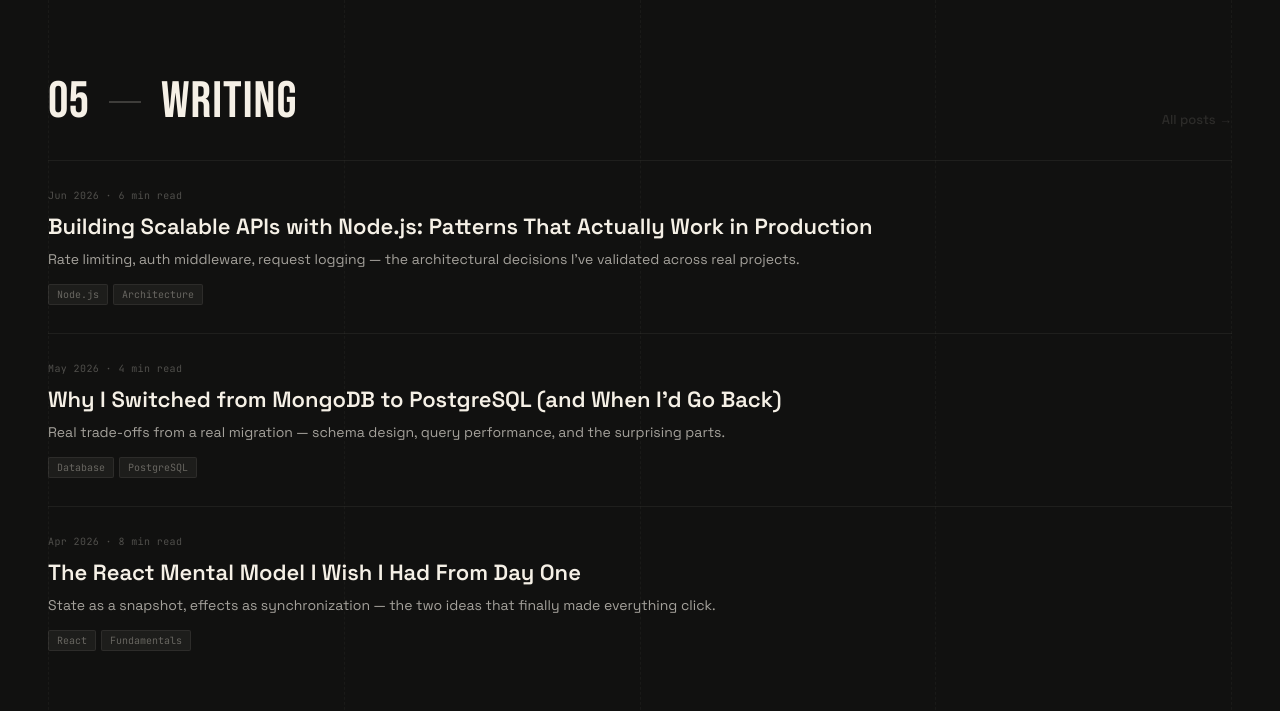
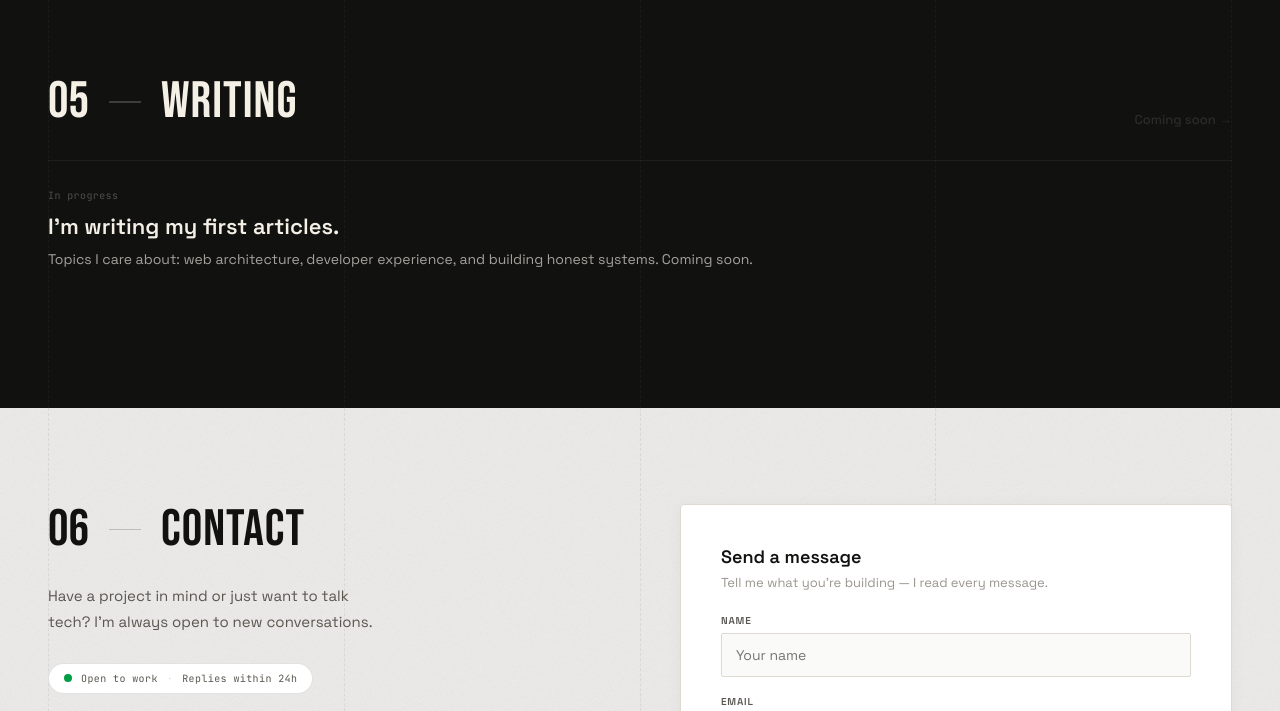
Before and after one commit to mcuyaca/portafolio, an Astro site: page / in a window 1280 px wide. Shown: the part 3610-4321 px from the top of the page. Built offline with nearby package versions, Linux system fonts and the light colour scheme; Astro itself is replaced by a stand-in of ours; no server answers; a web font is replaced by a local one.

Commit message:
feat(writing): replace fake posts with honest Coming soon
The Writing section had three placeholder posts with invented
titles and future dates (Jun/May/Apr 2026), disabled with
pointer-events:none and opacity:0.7. That is worse than no section
because visitors see articles that do not exist and cannot click.

Replaced with a single Coming soon block that is honest about the
state of writing, in both EN and ES via the data-i18n dictionary.

Kept .post-row styles and the writingSoon nav link text so adding
real posts later is a drop-in.

```diff
--- a/src/pages/index.astro
+++ b/src/pages/index.astro
@@ -528,36 +528,14 @@
         <span class="section-rule section-rule-light"></span>
         <span class="section-title section-title-light" data-i18n="navWriting">Writing</span>
       </div>
-      <span class="link-muted-dark" style="opacity:0.4;pointer-events:none;" data-i18n="allPosts">All posts →</span>
+      <span class="link-muted-dark" style="opacity:0.4;pointer-events:none;" data-i18n="writingSoon">Coming soon →</span>
     </div>
 
     <div class="writing-list">
-      <div class="post-row" style="pointer-events:none;opacity:0.7;" data-reveal>
-        <div class="post-meta">Jun 2026 · 6 min read</div>
-        <div class="post-title">Building Scalable APIs with Node.js: Patterns That Actually Work in Production</div>
-        <p class="post-excerpt">Rate limiting, auth middleware, request logging — the architectural decisions I've validated across real projects.</p>
-        <div class="tag-row tag-row-dark">
-          <span class="tag tag-dark">Node.js</span>
-          <span class="tag tag-dark">Architecture</span>
-        </div>
-      </div>
-      <div class="post-row" style="pointer-events:none;opacity:0.7;" data-reveal>
-        <div class="post-meta">May 2026 · 4 min read</div>
-        <div class="post-title">Why I Switched from MongoDB to PostgreSQL (and When I'd Go Back)</div>
-        <p class="post-excerpt">Real trade-offs from a real migration — schema design, query performance, and the surprising parts.</p>
-        <div class="tag-row tag-row-dark">
-          <span class="tag tag-dark">Database</span>
-          <span class="tag tag-dark">PostgreSQL</span>
-        </div>
-      </div>
-      <div class="post-row post-row-last" style="pointer-events:none;opacity:0.7;" data-reveal>
-        <div class="post-meta">Apr 2026 · 8 min read</div>
-        <div class="post-title">The React Mental Model I Wish I Had From Day One</div>
-        <p class="post-excerpt">State as a snapshot, effects as synchronization — the two ideas that finally made everything click.</p>
-        <div class="tag-row tag-row-dark">
-          <span class="tag tag-dark">React</span>
-          <span class="tag tag-dark">Fundamentals</span>
-        </div>
+      <div class="post-row post-row-last" data-reveal>
+        <div class="post-meta" data-i18n="writingMeta">In progress</div>
+        <div class="post-title" data-i18n="writingTitle">I'm writing my first articles.</div>
+        <p class="post-excerpt" data-i18n="writingExcerpt">Topics I care about: web architecture, developer experience, and building honest systems. Coming soon.</p>
       </div>
     </div>
   </div>
@@ -1627,6 +1605,10 @@
     coreLabel:'Core stack', scroll:'Scroll',
     expCurrent:'● CURRENT',
     allPosts:'All posts →',
+    writingSoon:'Coming soon →',
+    writingMeta:'In progress',
+    writingTitle:"I'm writing my first articles.",
+    writingExcerpt:'Topics I care about: web architecture, developer experience, and building honest systems. Coming soon.',
     contactLabel:'Contact',
     contactP:"Have a project in mind or just want to talk tech? I'm always open to new conversations.",
     formTitle:'Send a message', formName:'Name', formEmail:'Email', formMsg:'Message',
@@ -1649,6 +1631,10 @@
     coreLabel:'Stack principal', scroll:'Bajar',
     expCurrent:'● ACTUAL',
     allPosts:'Todos los posts →',
+    writingSoon:'Próximamente →',
+    writingMeta:'En progreso',
+    writingTitle:'Estoy escribiendo mis primeros artículos.',
+    writingExcerpt:'Temas que me importan: arquitectura web, experiencia de desarrollo y construir sistemas honestos. Próximamente.',
     contactLabel:'Contacto',
     contactP:'¿Tenés un proyecto en mente o simplemente querés hablar de tecnología? Siempre estoy abierto a nuevas conversaciones.',
     formTitle:'Enviar mensaje', formName:'Nombre', formEmail:'Email', formMsg:'Mensaje',
```
